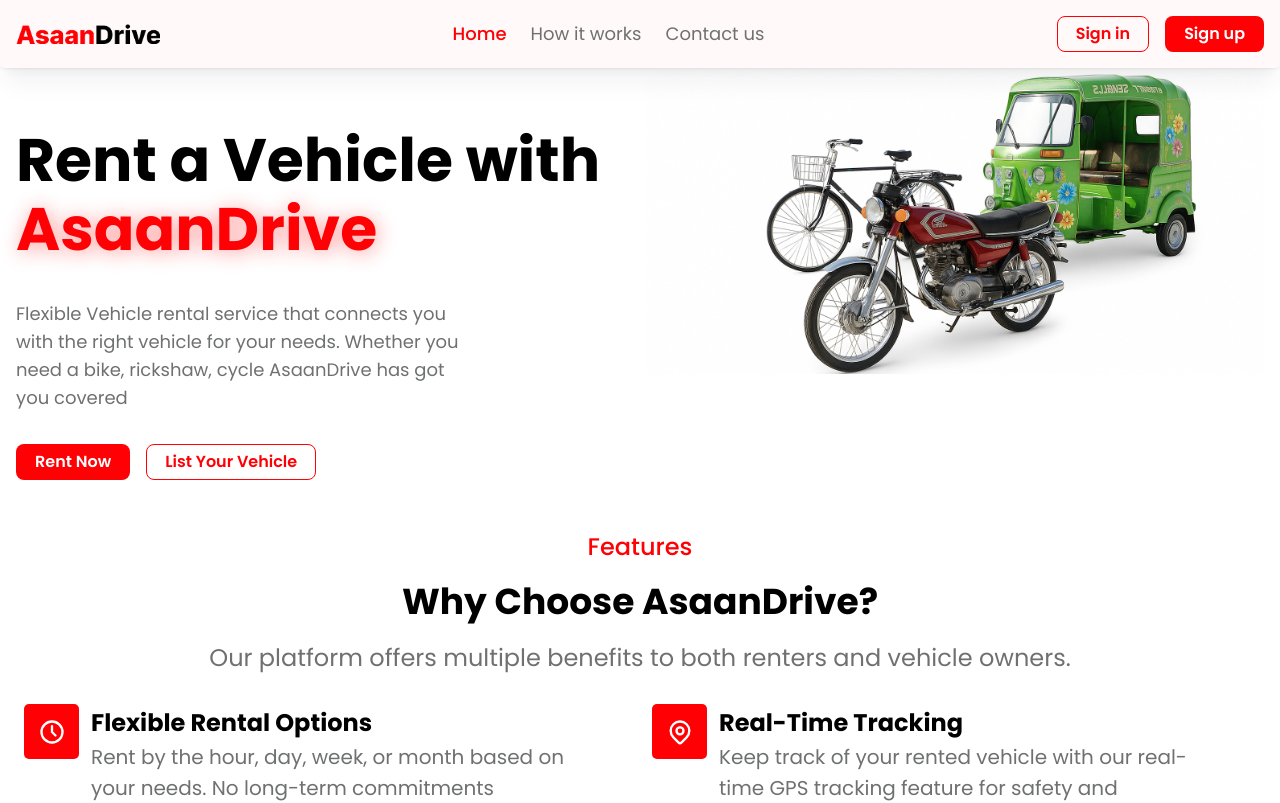
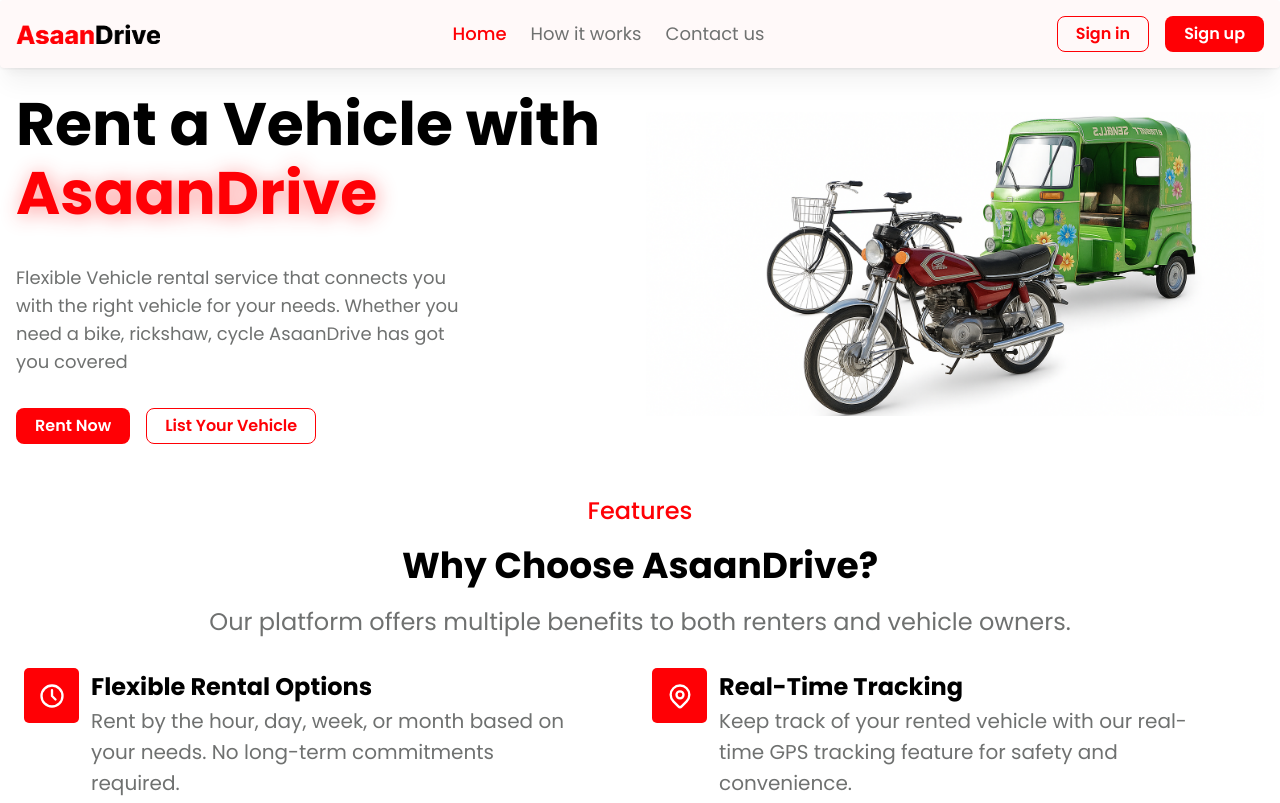
Before and after one commit to MuhammadHarisBaloch/app-asaan-drive, a Next.js app: page / in a window 1280 px wide. Shown: the top 803 px of the page. Built offline with nearby package versions, Linux system fonts and the light colour scheme; no server answers.

Commit message:
[FIX] Refactor Header and Footer 🚀

```diff
--- a/src/components/features/home/HeroSection/index.tsx
+++ b/src/components/features/home/HeroSection/index.tsx
@@ -10,12 +10,13 @@ import {
 } from "@mantine/core";
 import Image from "next/image";
 import Images from "../../../../constants/Images";
+import Link from "next/link";
 
 function HomeHeroSection() {
   return (
-    <Grid px="lg" h="100%">
+    <Grid px="lg" h="100%" pt="xl">
       <GridCol span={6}>
-        <Stack mt="3xl" w="100%" h="100%" pt="xs" gap="xxl">
+        <Stack w="100%" h="100%" gap="xxl">
           <Box>
             <Title order={1} lh={1}>
               Rent a Vehicle with
@@ -36,12 +37,16 @@ function HomeHeroSection() {
             AsaanDrive has got you covered
           </Text>
           <Flex gap="lg">
-            <Button>Rent Now</Button>
-            <Button variant="outline">List Your Vehicle</Button>
+            <Button component={Link} href="/signin">
+              Rent Now
+            </Button>
+            <Button variant="outline" component={Link} href="/signin">
+              List Your Vehicle
+            </Button>
           </Flex>
         </Stack>
       </GridCol>
-      <GridCol span={6}>
+      <GridCol span={6} pt="xl">
         <Image
           src={Images.general.vehicles}
           alt="vehicle-image"
--- a/src/components/layouts/BaseLayout/index.tsx
+++ b/src/components/layouts/BaseLayout/index.tsx
@@ -84,9 +84,7 @@ export default function BaseLayout({ children }: PropsWithChildren) {
         <AppShellHeader withBorder={false}>
           <Paper shadow="md" bg="white.0">
             <Group p="lg" justify="space-between">
-              <Link href="/">
-                <Image src={Images.logos.simple} h={20} w="auto" />
-              </Link>
+              <Image src={Images.logos.simple} h={20} w="auto" />
               <Flex gap="xl">
                 {getHeaderMenu(pathname).map((data, index) => (
                   <UnstyledButton
@@ -107,7 +105,11 @@ export default function BaseLayout({ children }: PropsWithChildren) {
         </AppShellHeader>
         <AppShellMain>{children}</AppShellMain>
       </AppShell>
-      <Footer />
+      {pathname.startsWith("/app/renter") ? null : pathname.startsWith(
+          "/app/vehicles-owner"
+        ) ? null : pathname.startsWith("/app/admin") ? null : (
+        <Footer />
+      )}
     </>
   );
 }
```
